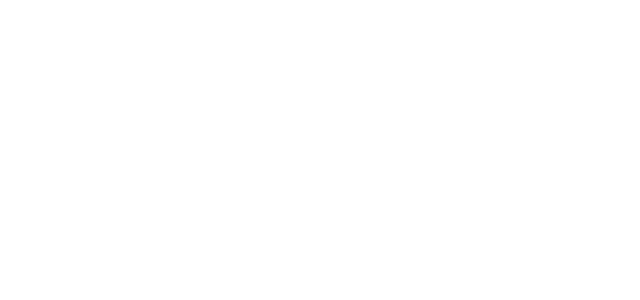
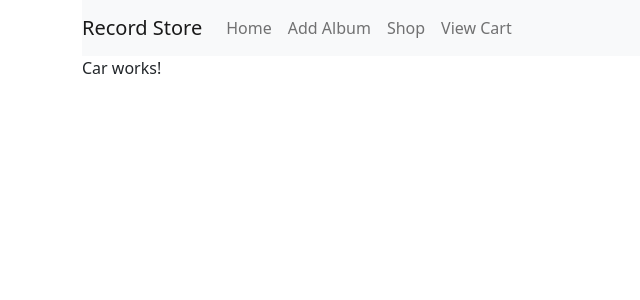
Before and after one commit to simpledimplejohn/record-store-front-end, an Angular app: page /cart in a window 1280 px wide. Before the commit this address led to /. Shown: the top 300 px of the page, without its empty margins (0-640 px from the left). Built offline with nearby package versions, Linux system fonts and the light colour scheme.

Commit message:
add links to nav bar

```diff
--- a/src/app/app-routing.module.ts
+++ b/src/app/app-routing.module.ts
@@ -3,11 +3,13 @@ import { HomeComponent } from './components/home/home.component';
 import { NgModule } from '@angular/core';
 import { RouterModule, Routes } from '@angular/router';
 import { ShopComponent } from './components/shop/shop.component';
+import { CartComponent } from './components/cart/cart.component';
 
 const routes: Routes = [
   {path : "", component: HomeComponent},
   {path : "addalbum", component: AddalbumComponent},
-  {path : "shop", component: ShopComponent}
+  {path : "shop", component: ShopComponent},
+  {path : "cart", component: CartComponent}
 ];
 
 @NgModule({
--- a/src/app/app.module.ts
+++ b/src/app/app.module.ts
@@ -7,6 +7,7 @@ import { NavComponent } from './components/nav/nav.component';
 import { HomeComponent } from './components/home/home.component';
 import { AddalbumComponent } from './components/addalbum/addalbum.component';
 import { ShopComponent } from './components/shop/shop.component';
+import { CartComponent } from './components/cart/cart.component';
 
 
 @NgModule({
@@ -15,7 +16,8 @@ import { ShopComponent } from './components/shop/shop.component';
     NavComponent,
     HomeComponent,
     AddalbumComponent,
-    ShopComponent
+    ShopComponent,
+    CartComponent
   ],
   imports: [
     BrowserModule,
--- a/src/app/components/nav/nav.component.html
+++ b/src/app/components/nav/nav.component.html
@@ -6,16 +6,16 @@
   <div class="collapse navbar-collapse" id="navbarNav">
     <ul class="navbar-nav">
       <li class="nav-item active">
-        <a class="nav-link" href="#">Home</a>
+        <a class="nav-link" routerLink="/">Home</a>
       </li>
       <li class="nav-item">
-        <a class="nav-link" href="#">Add Album</a>
+        <a class="nav-link" routerLink="/addalbum">Add Album</a>
       </li>
       <li class="nav-item">
-        <a class="nav-link" href="#">Shop</a>
+        <a class="nav-link" routerLink="/shop">Shop</a>
       </li>
       <li class="nav-item">
-        <a class="nav-link" href="#">View Cart</a>
+        <a class="nav-link" routerLink="/cart">View Cart</a>
       </li>
     </ul>
   </div>
```
